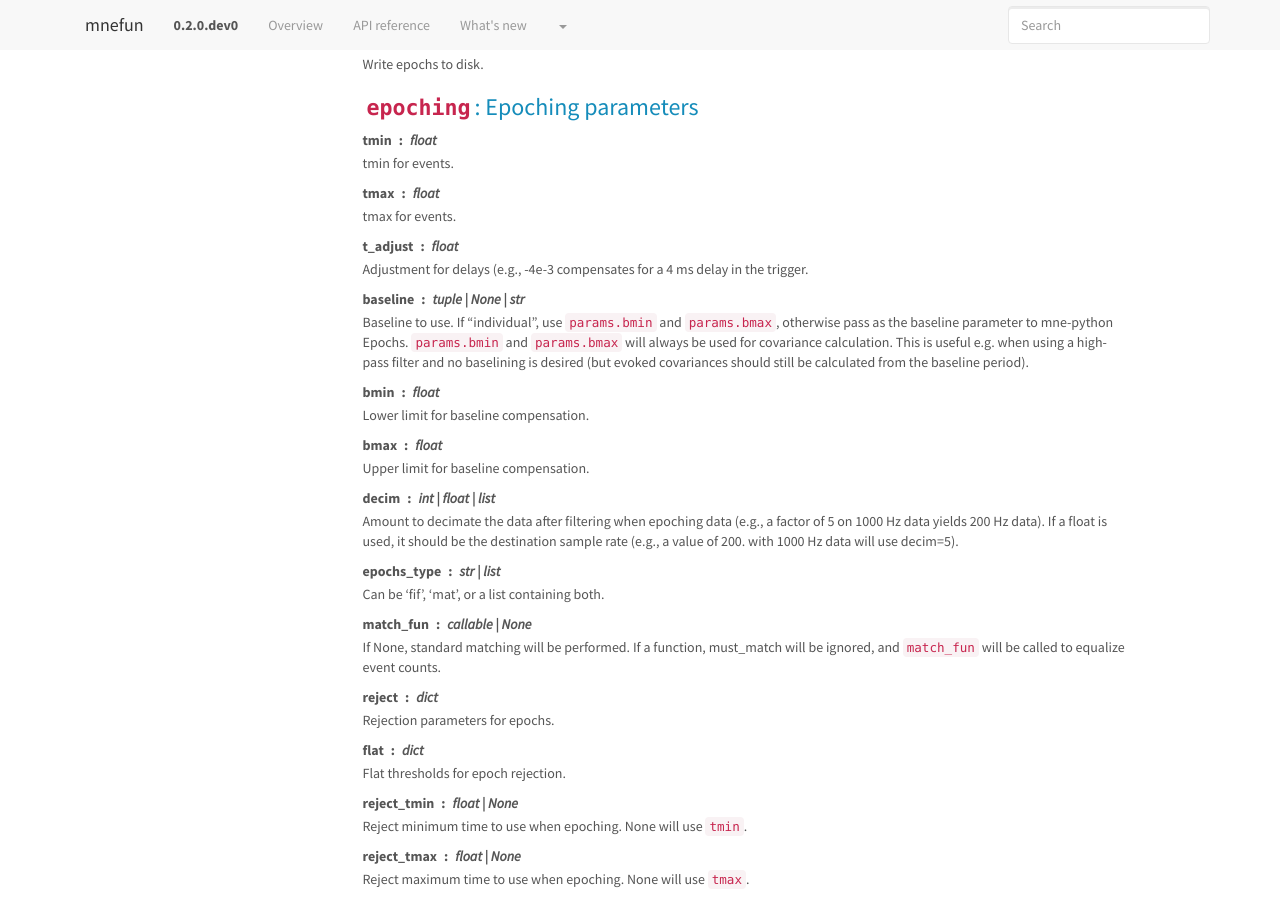
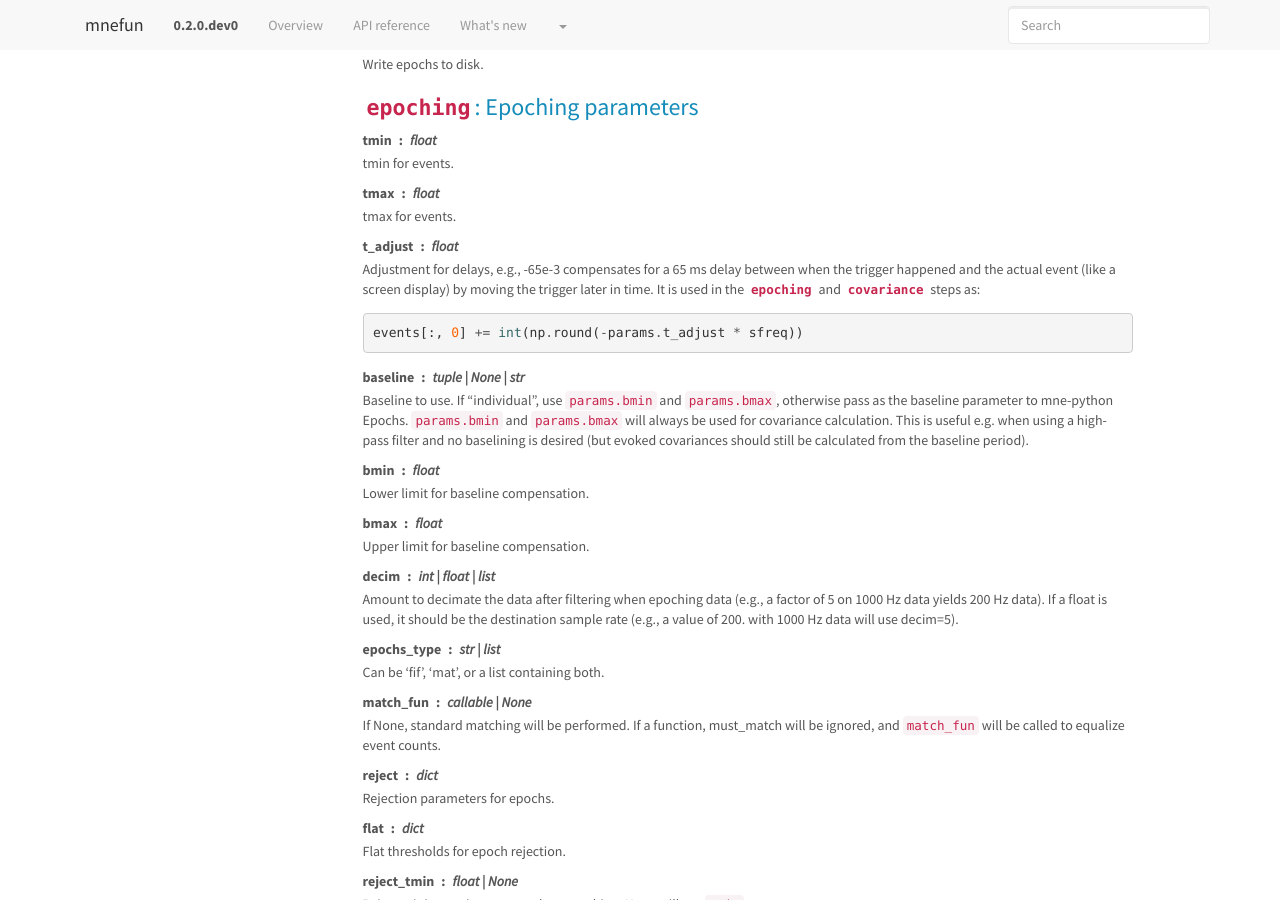
Before and after one commit to LABSN/mnefun, a Sphinx documentation site: the page built from doc/overview.rst, in a window 1280 px wide and 900 px high, scrolled down 9062 px. Built offline with Sphinx 7.4.7, drawn with Linux system fonts in a browser that asks for light colours.

Commit message:
DOC: Document how t_adjust is used

```diff
--- a/doc/overview.rst
+++ b/doc/overview.rst
@@ -457,8 +457,12 @@ tmin : float
 tmax : float
     tmax for events.
 t_adjust : float
-    Adjustment for delays (e.g., -4e-3 compensates for a 4 ms delay
-    in the trigger.
+    Adjustment for delays, e.g., -65e-3 compensates for a 65 ms delay
+    between when the trigger happened and the actual event (like a screen display)
+    by moving the trigger later in time.
+    It is used in the `epoching` and `covariance` steps as::
+
+            events[:, 0] += int(np.round(-params.t_adjust * sfreq))
 baseline : tuple | None | str
     Baseline to use. If "individual", use ``params.bmin`` and
     ``params.bmax``, otherwise pass as the baseline parameter to
```
